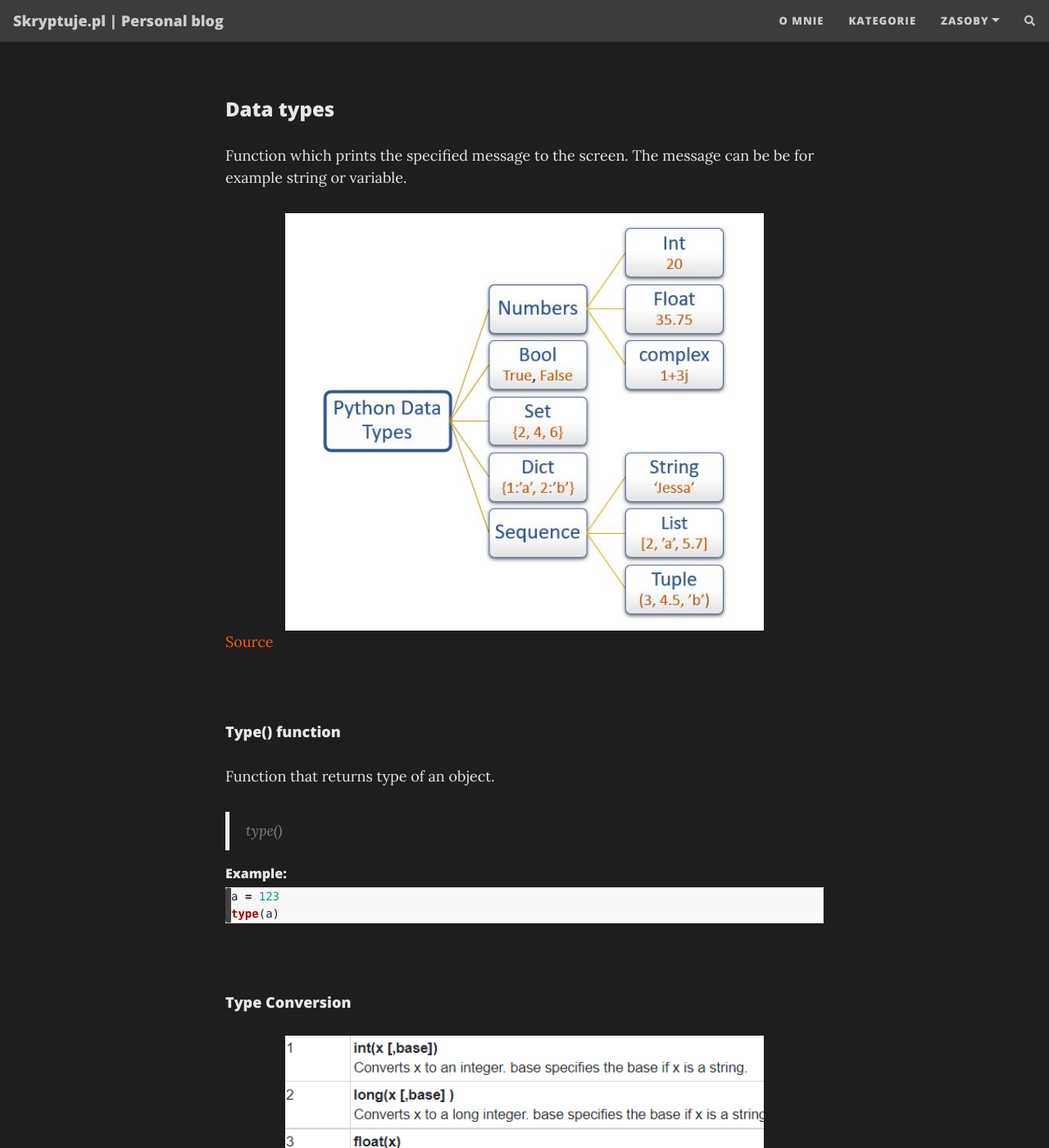
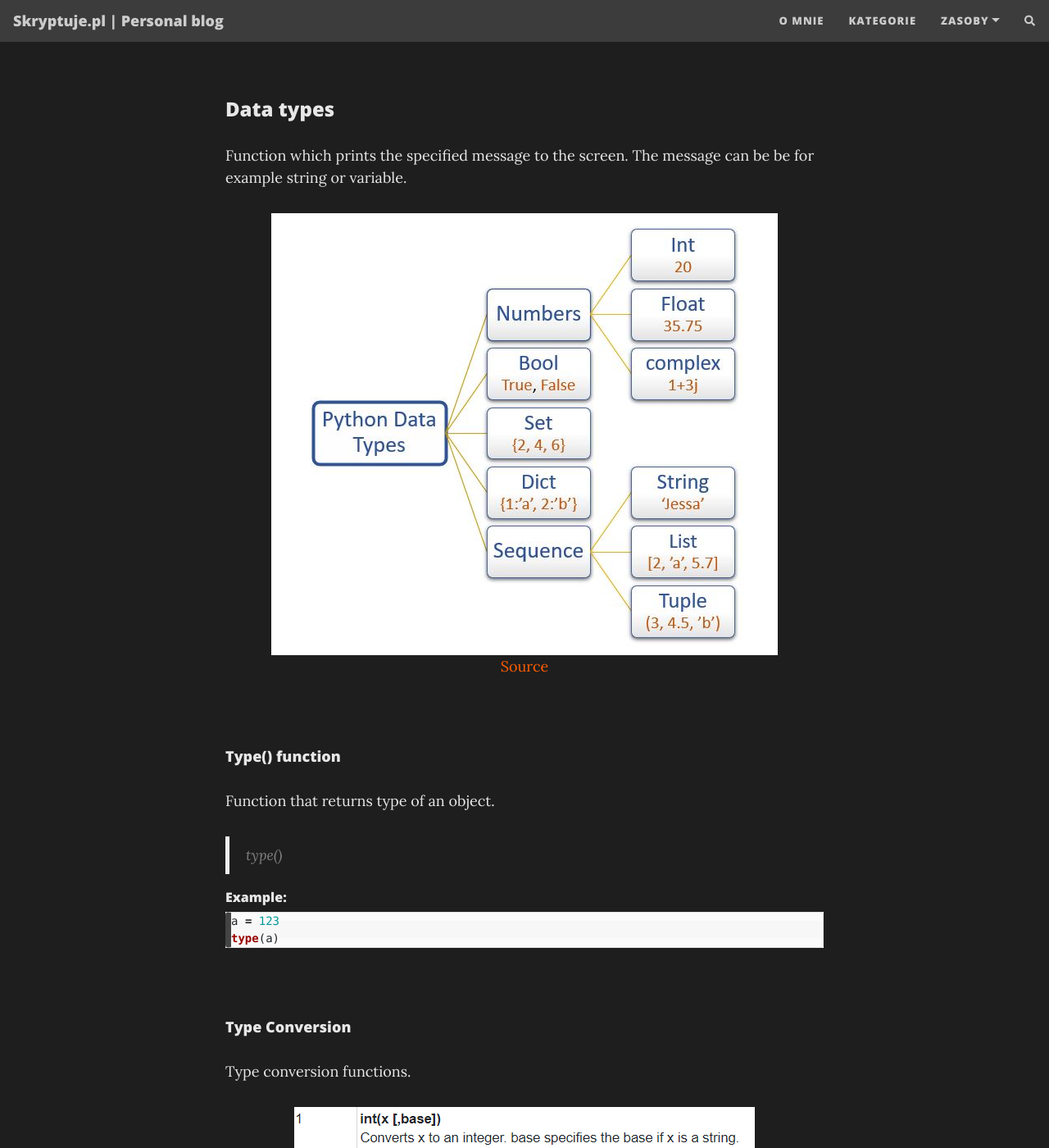
Before and after one commit to catpersec/skryptuje.pl, a Jekyll site: the page built from _posts/2022-06-12-100DoC-Day-002.md, in a window 1280 px wide and 1400 px high, scrolled down 449 px. Shown: the whole window at 82% size. Built offline with Jekyll 4.4.1, drawn with Linux system fonts in a browser that asks for light colours; nearby versions of some CDN libraries; comment, search, counter and statistics services are not loaded; some of the changed text lies outside the part shown.

Commit message:
CSS improvements.

```diff
--- a/_posts/2022-06-12-100DoC-Day-002.md
+++ b/_posts/2022-06-12-100DoC-Day-002.md
@@ -23,14 +23,15 @@ tags: [Python]
 Function which prints the specified message to the screen.
 The message can be be for example string or variable.
 
-<a href="/assets/posts/2022-06-12-100DoC-002/1.jpg">
-    <img
-        src="/assets/posts/2022-06-12-100DoC-002/1.jpg"
-        alt="Python datatypes"
-    >
-	<a href="https://pynative.com/python-data-types/">Source</a>
-</a>
-
+<div class="image">
+    <a href="/assets/posts/2022-06-12-100DoC-002/1.jpg">
+        <img
+            src="/assets/posts/2022-06-12-100DoC-002/1.jpg"
+            alt="Python datatypes"
+        >
+        <a href="https://pynative.com/python-data-types/">Source</a>
+    </a>
+</div>
 
 &nbsp;
 #### Type() function
@@ -49,13 +50,17 @@ type(a)
 &nbsp;
 #### Type Conversion
 
-<a href="/assets/posts/2022-06-12-100DoC-002/2.png">
-    <img
-        src="/assets/posts/2022-06-12-100DoC-002/2.png"
-        alt="Type converstion" />
-	<a href="https://www.tutorialspoint.com/data-type-conversion-in-python">Source</a>
-</a>
+Type conversion functions.
 
+
+<div class="image">
+    <a href="/assets/posts/2022-06-12-100DoC-002/2.png">
+        <img
+            src="/assets/posts/2022-06-12-100DoC-002/2.png"
+            alt="Type converstion" />
+        <a href="https://www.tutorialspoint.com/data-type-conversion-in-python">Source</a>
+    </a>
+</div>
 
 &nbsp;
 #### Round() function
@@ -75,12 +80,16 @@ print(x)
 &nbsp;
 ### Arithmetic Operations
 
-<a href="/assets/posts/2022-06-12-100DoC-002/3.png">
-    <img
-        src="/assets/posts/2022-06-12-100DoC-002/3.png"
-        alt="Python Arithmetic Operations" />
-	<a href="https://www.w3computing.com/python/wp-content/uploads/sites/8/2020/03/python-arithmetic-operators.png">Source</a>
-</a>
+Arithmetic operations in Python.
+
+<div class="image">
+    <a href="/assets/posts/2022-06-12-100DoC-002/3.png">
+        <img
+            src="/assets/posts/2022-06-12-100DoC-002/3.png"
+            alt="Python Arithmetic Operations" />
+        <a href="https://www.w3computing.com/python/wp-content/uploads/sites/8/2020/03/python-arithmetic-operators.png">Source</a>
+    </a>
+</div>
 
 
 &nbsp;
@@ -88,17 +97,20 @@ print(x)
 
 Order of operations performed in Python.
 
-<a href="/assets/posts/2022-06-12-100DoC-002/4.png">
-    <img
-        src="/assets/posts/2022-06-12-100DoC-002/4.png"
-        alt="PEMDAS" />
-	<a href="https://majyori.com/python/operator-precedency">Source</a>
-</a>
-
+<div class="image">
+    <a href="/assets/posts/2022-06-12-100DoC-002/4.png">
+        <img
+            src="/assets/posts/2022-06-12-100DoC-002/4.png"
+            alt="PEMDAS" />
+        <a href="https://majyori.com/python/operator-precedency">Source</a>
+    </a>
+</div>
 
 
 &nbsp;
 ### Complete code from the final project of the lesson
+
+Day 2 final project code.
 
 {% highlight python %}
 print("Welcome to the tip calculator!")
--- a/assets/css/beautifuljekyll.css
+++ b/assets/css/beautifuljekyll.css
@@ -68,12 +68,26 @@ hr.small {
   border-radius: 0.1875rem;
 }
 
+.image {
+  display: block;
+  width: 90%;
+  margin-left: auto;
+  margin-right: auto;
+}
+
+.image a {
+  display: block;
+  text-align: center;
+}
+
+/*
 img {
   display: block;
   width: 80%;
   margin-left: auto;
   margin-right: auto;
 }
+*/
 
 /* fix in-page anchors to not be behind fixed header */
 :target:before {
```
